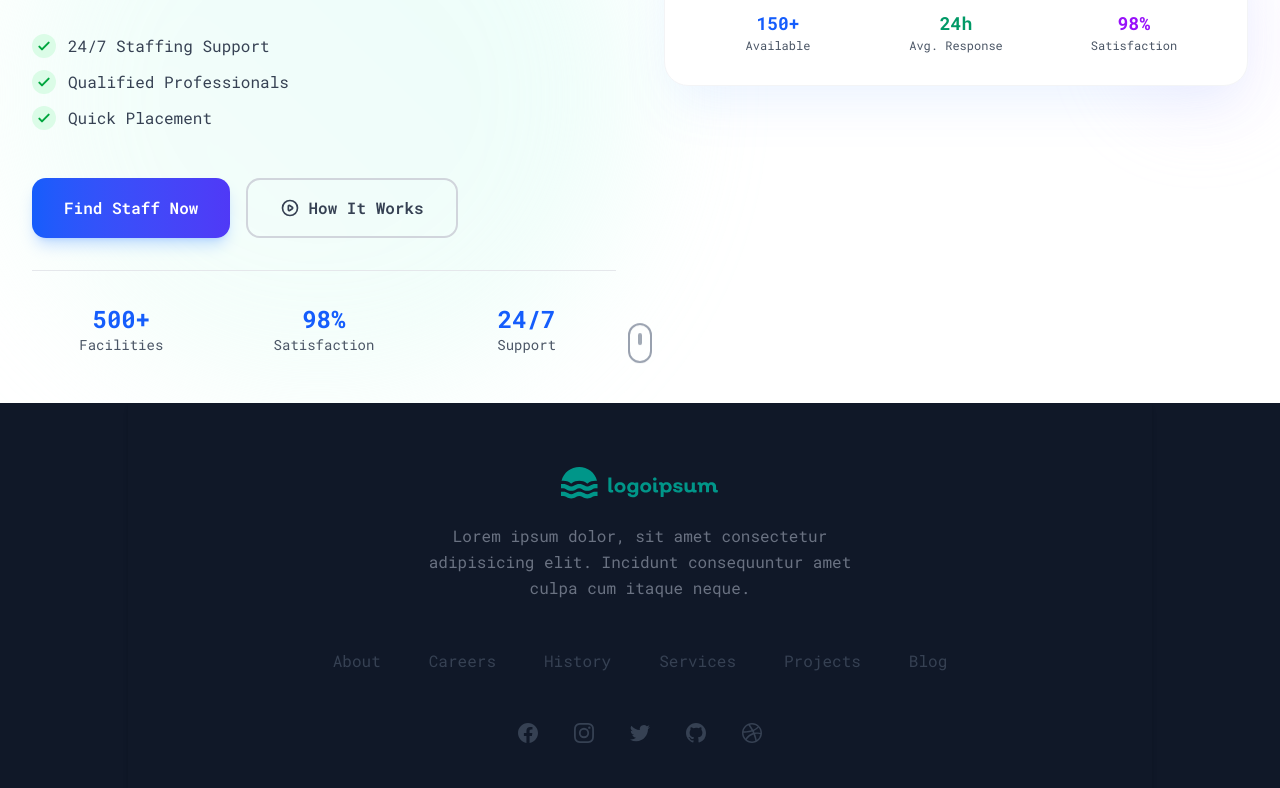
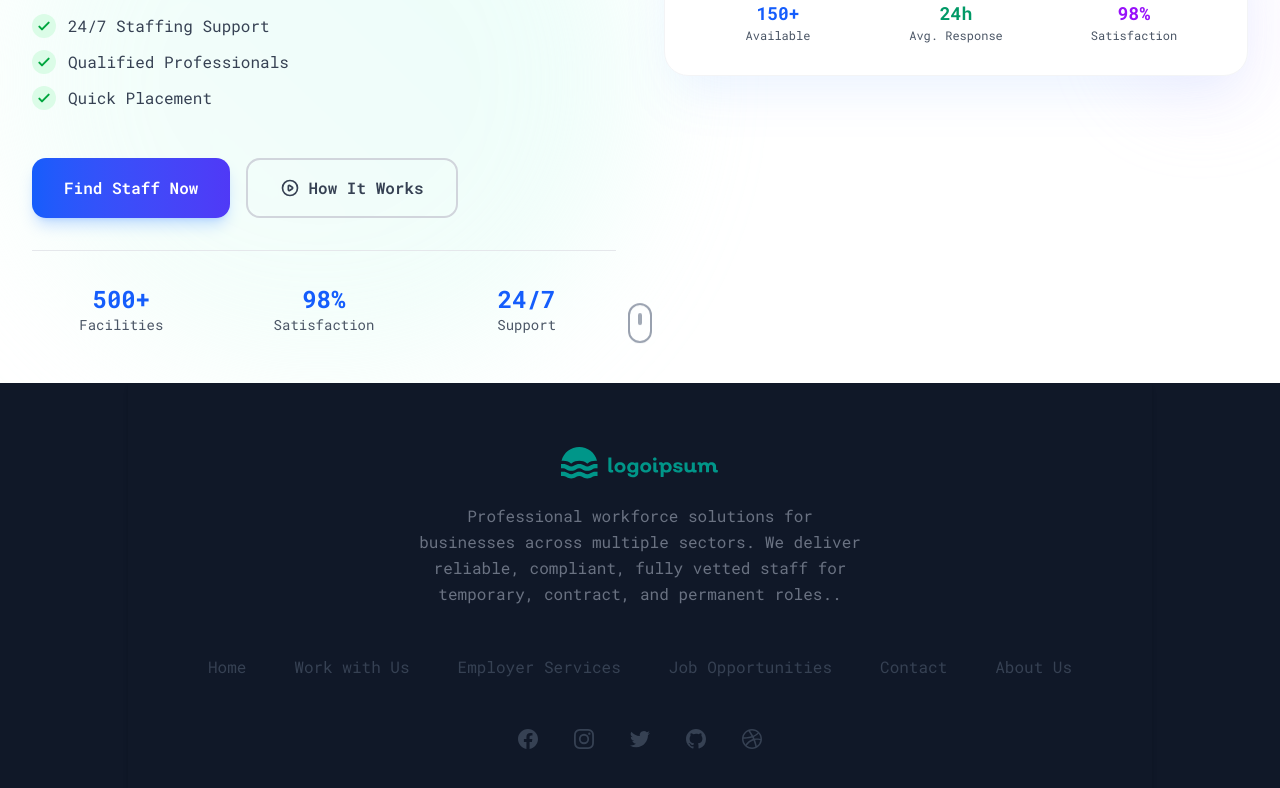
Before and after one commit to Olamigoke10/Quality-Staff, a React (Vite) app: page / in a window 1280 px wide. Shown: the part 894-1682 px from the top of the page. Built offline with nearby package versions, Linux system fonts and the light colour scheme.

Commit message:
updated footer text

```diff
--- a/src/components/Footer.jsx
+++ b/src/components/Footer.jsx
@@ -51,33 +51,33 @@ const Footer = () => {
     </div>
 
     <p className="mx-auto mt-6 max-w-md text-center leading-relaxed text-gray-500">
-      Lorem ipsum dolor, sit amet consectetur adipisicing elit. Incidunt consequuntur amet culpa cum
-      itaque neque.
+      Professional workforce solutions for businesses across multiple sectors.
+      We deliver reliable, compliant, fully vetted staff for temporary, contract, and permanent roles..
     </p>
 
     <ul className="mt-12 flex flex-wrap justify-center gap-6 md:gap-8 lg:gap-12">
       <li>
-        <a className="text-gray-700 transition hover:text-gray-700/75" href="#"> About </a>
+        <a className="text-gray-700 transition hover:text-gray-700/75" href="#"> Home </a>
       </li>
 
       <li>
-        <a className="text-gray-700 transition hover:text-gray-700/75" href="#"> Careers </a>
+        <a className="text-gray-700 transition hover:text-gray-700/75" href="#"> Work with Us </a>
       </li>
 
       <li>
-        <a className="text-gray-700 transition hover:text-gray-700/75" href="#"> History </a>
+        <a className="text-gray-700 transition hover:text-gray-700/75" href="#"> Employer Services </a>
       </li>
 
       <li>
-        <a className="text-gray-700 transition hover:text-gray-700/75" href="#"> Services </a>
+        <a className="text-gray-700 transition hover:text-gray-700/75" href="#"> Job Opportunities </a>
       </li>
 
       <li>
-        <a className="text-gray-700 transition hover:text-gray-700/75" href="#"> Projects </a>
+        <a className="text-gray-700 transition hover:text-gray-700/75" href="#"> Contact </a>
       </li>
 
       <li>
-        <a className="text-gray-700 transition hover:text-gray-700/75" href="#"> Blog </a>
+        <a className="text-gray-700 transition hover:text-gray-700/75" href="#"> About Us </a>
       </li>
     </ul>
 
--- a/src/pages/Home.jsx
+++ b/src/pages/Home.jsx
@@ -16,7 +16,7 @@ const Home = () => {
               {/* Badge */}
               <div className="inline-flex items-center gap-2 bg-gradient-to-r from-blue-500 to-indigo-600 text-white px-4 py-2 rounded-full text-sm font-medium w-fit">
                 <span>🏆</span>
-                Reliable. Compassionate. 24/7 Care Staffing Across England & Wales.
+                Reliable. Compassionate. 24/7 Care Staffing Across UK.
               </div>
 
               {/* Main Heading */}
```
